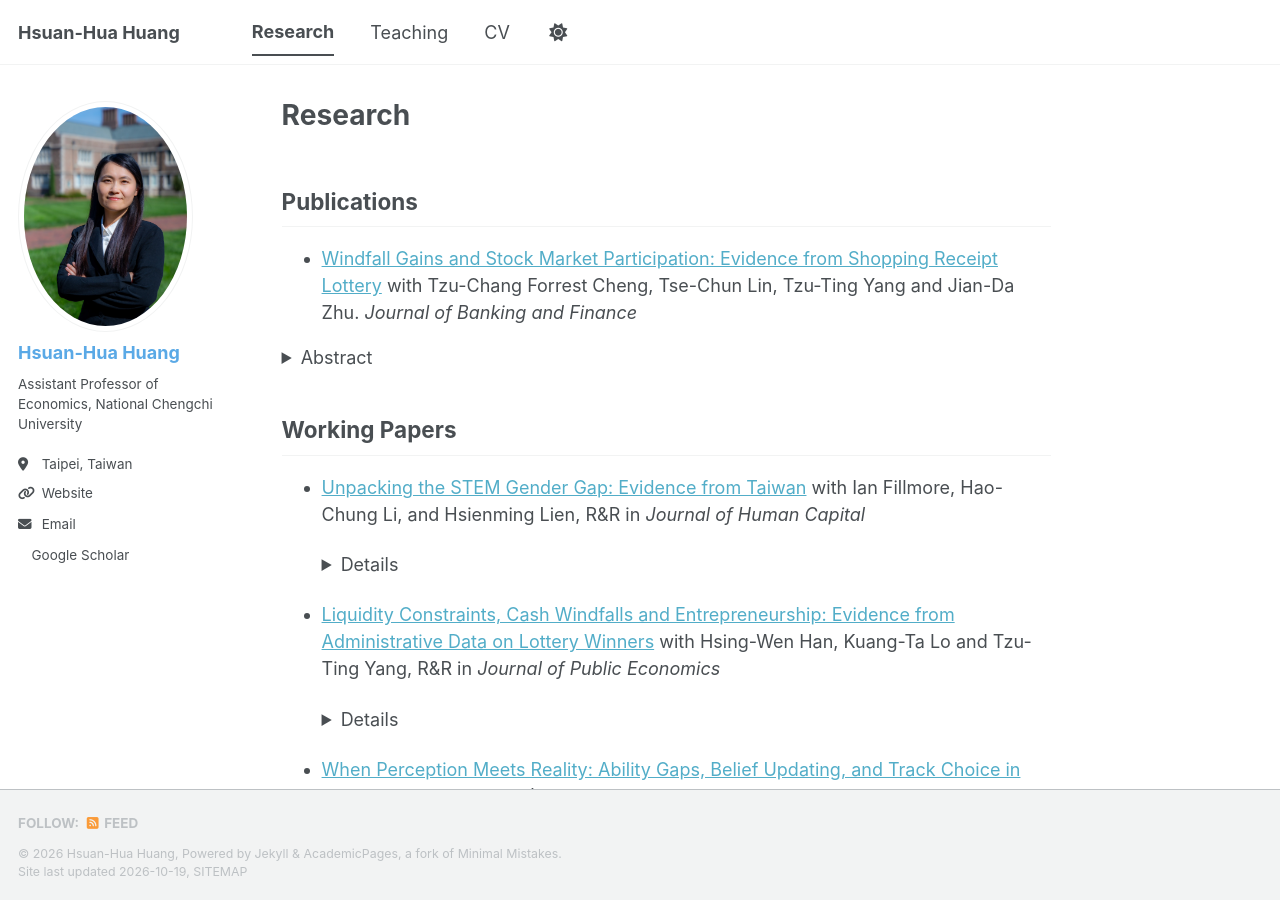
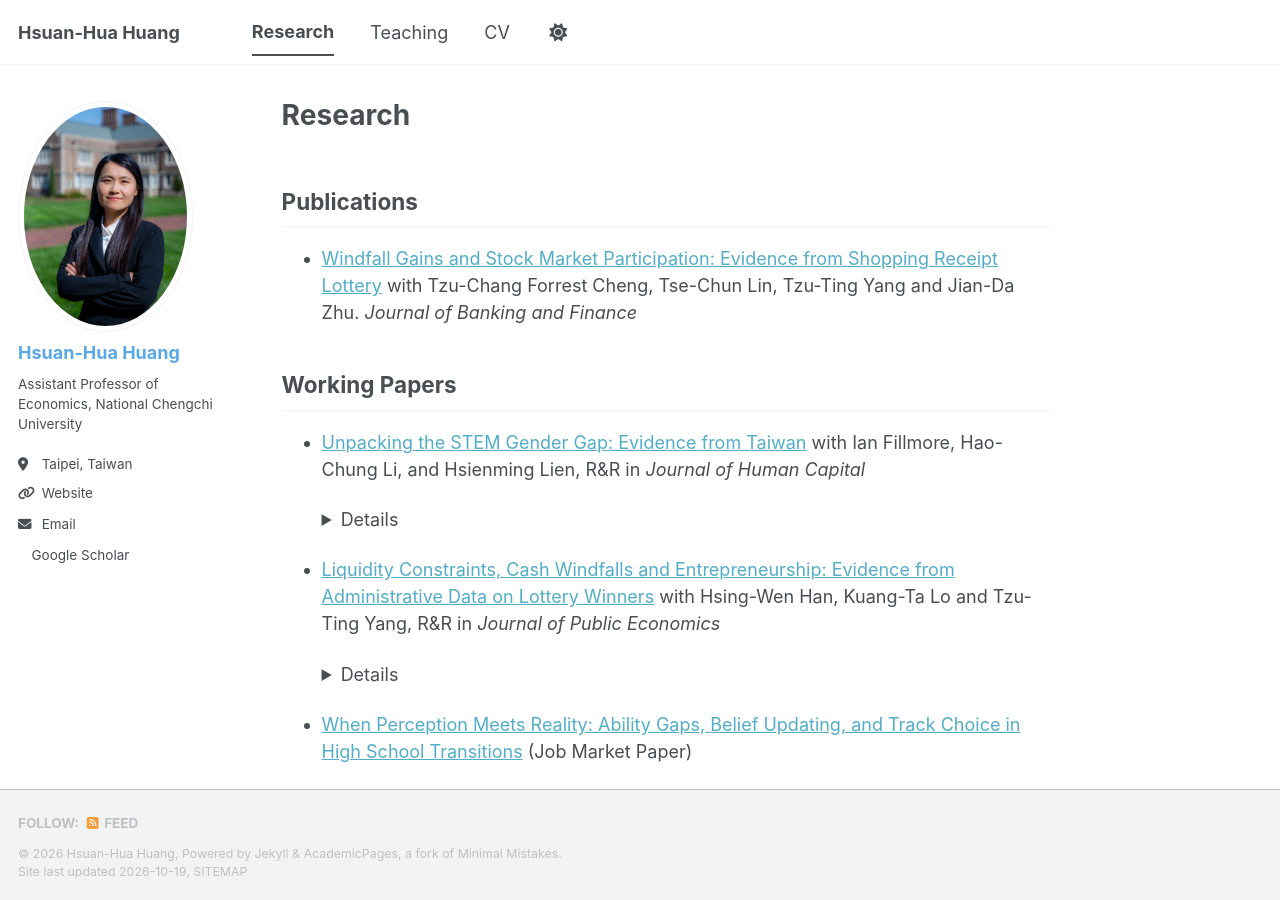
Before and after one commit to hsuanhua-huang/hsuanhua-huang, a Jekyll site: the page built from _pages/research.md, in a window 1280 px wide and 900 px high. Built offline with Jekyll 4.4.1, drawn with Linux system fonts in a browser that asks for light colours; a style sheet for code colours, icons or effects is not loaded.

Commit message:
Revise publication abstracts and add new working paper
Updated the abstract section for the publication on stock market participation and added a new working paper on the STEM gender gap.

```diff
--- a/_pages/research.md
+++ b/_pages/research.md
@@ -8,9 +8,9 @@ author_profile: true
 
 - [Windfall Gains and Stock Market Participation: Evidence from Shopping Receipt Lottery](https://www.sciencedirect.com/science/article/pii/S0378426624002929?dgcid=coauthor) with Tzu-Chang Forrest Cheng, Tse-Chun Lin, Tzu-Ting Yang and Jian-Da Zhu. *Journal of Banking and Finance*
 
-<details> <summary>Abstract</summary>
+<div class="abstract" style="display:none">
   This paper utilizes receipt lotteries in Taiwan, along with comprehensive administrative data, to examine the effect of cash windfalls on stock market participation and portfolio diversification, which can help us understand whether wealth levels serve as the explanation for the limited participation and under-diversification puzzles in stock markets. The results indicate that each million TWD (approximately 33,000 USD) windfall gain from winning receipt lotteries increases the probability of stock market participation by 1.09 percentage points. This effect is primarily driven by individuals who were not participating in the stock market prior to winning. For existing participants, each million TWD windfall increases the total value of stocks by 142,552 TWD, attributed to both an increase in their number of shares and higher average prices of the stocks they hold. Additionally, we find that individuals do not significantly diversify their portfolios after winning the lottery, suggesting that wealth level is not the primary reason for under-diversification.
-  </details>
+</div>
 
 ## Working Papers
 
```
